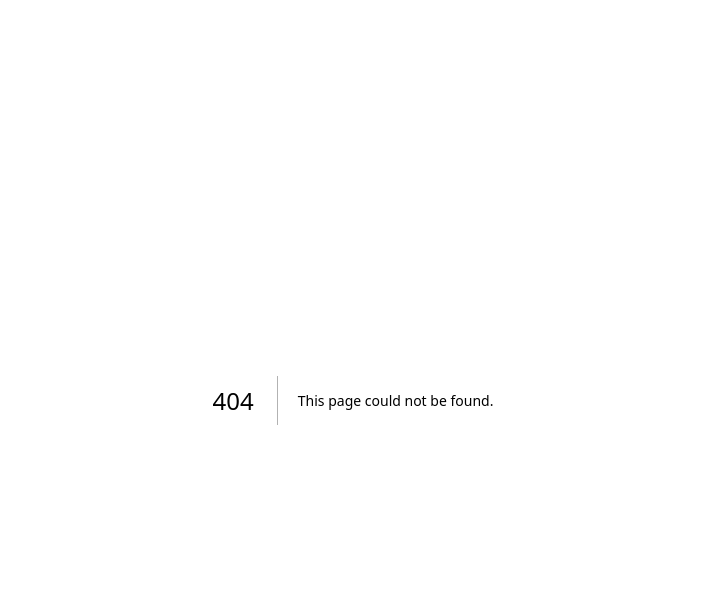
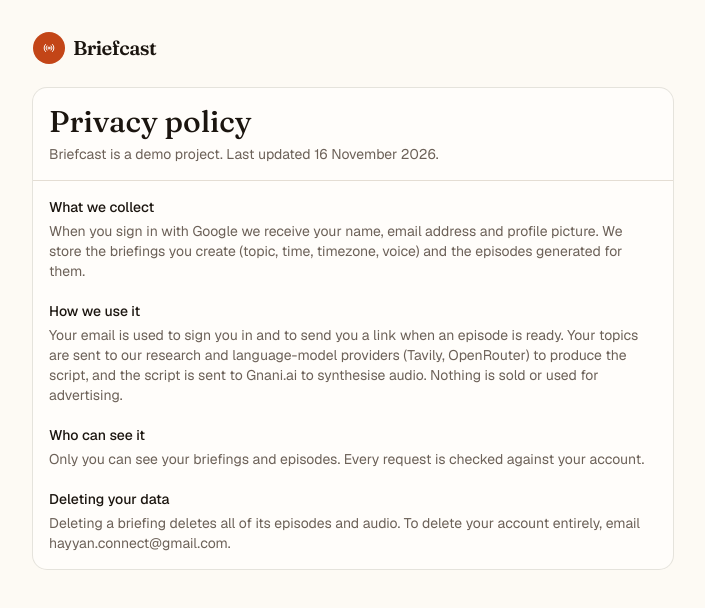
Before and after one commit to Hayyan612/briefcast, a Next.js app in the folder frontend/: page /privacy in a window 1280 px wide. Before the commit this address had no page. Shown: the top 608 px of the page, without its empty margins (287-992 px from the left). Built offline with nearby package versions, Linux system fonts and the light colour scheme.

Commit message:
feat: privacy policy page

```diff
--- a/frontend/src/app/page.tsx
+++ b/frontend/src/app/page.tsx
@@ -134,6 +134,18 @@ export default function Home({ searchParams }: PageProps<"/">) {
           </CardContent>
         </Card>
       </div>
+      <footer className="text-sm text-muted-foreground">
+        <Link
+          href="/privacy"
+          className={buttonVariants({
+            variant: "link",
+            size: "sm",
+            className: "px-0",
+          })}
+        >
+          Privacy policy
+        </Link>
+      </footer>
     </main>
   );
 }
--- /dev/null
+++ b/frontend/src/app/privacy/page.tsx
@@ -0,0 +1,59 @@
+import type { Metadata } from "next";
+
+import { Brand } from "@/components/brand";
+import {
+  Card,
+  CardContent,
+  CardDescription,
+  CardHeader,
+  CardTitle,
+} from "@/components/ui/card";
+import { Separator } from "@/components/ui/separator";
+
+export const metadata: Metadata = { title: "Privacy · Briefcast" };
+
+const SECTIONS = [
+  {
+    title: "What we collect",
+    body: "When you sign in with Google we receive your name, email address and profile picture. We store the briefings you create (topic, time, timezone, voice) and the episodes generated for them.",
+  },
+  {
+    title: "How we use it",
+    body: "Your email is used to sign you in and to send you a link when an episode is ready. Your topics are sent to our research and language-model providers (Tavily, OpenRouter) to produce the script, and the script is sent to Gnani.ai to synthesise audio. Nothing is sold or used for advertising.",
+  },
+  {
+    title: "Who can see it",
+    body: "Only you can see your briefings and episodes. Every request is checked against your account.",
+  },
+  {
+    title: "Deleting your data",
+    body: "Deleting a briefing deletes all of its episodes and audio. To delete your account entirely, email hayyan.connect@gmail.com.",
+  },
+];
+
+export default function PrivacyPage() {
+  return (
+    <main className="mx-auto grid w-full max-w-2xl gap-6 px-4 py-8">
+      <Brand />
+      <Card>
+        <CardHeader>
+          <CardTitle className="font-heading text-3xl">
+            Privacy policy
+          </CardTitle>
+          <CardDescription>
+            Briefcast is a demo project. Last updated 16 November 2026.
+          </CardDescription>
+        </CardHeader>
+        <Separator />
+        <CardContent className="grid gap-5">
+          {SECTIONS.map((s) => (
+            <section key={s.title} className="grid gap-1">
+              <h2 className="font-medium">{s.title}</h2>
+              <p className="text-muted-foreground">{s.body}</p>
+            </section>
+          ))}
+        </CardContent>
+      </Card>
+    </main>
+  );
+}
```
